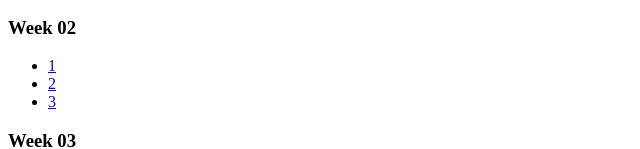
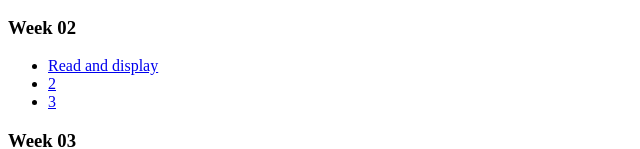
Before and after one commit to dafer171/WDD-330, a plain HTML site: page index.html in a window 1280 px wide. Shown: the part 420-569 px from the top of the page, without its empty margins (0-640 px from the left). Drawn offline with Linux system fonts and the light colour scheme.

Commit message:
read and display

```diff
--- a/index.html
+++ b/index.html
@@ -30,7 +30,9 @@
     <h2>Team work</h2>
     <h3>Week 02</h3>
     <ul>
-      <li><a href="/Team activities/w02/index.html">1</a></li>
+      <li>
+        <a href="/Team activities/w02/ReadAndDisplay.html">Read and display</a>
+      </li>
       <li><a href="/Team activities/w02/index1.html">2</a></li>
       <li><a href="/Team activities/w02/index2.html">3</a></li>
     </ul>
```
Also changed, not shown: Team activities/w02/ReadAndDisplay.html (renamed from Team activities/w02/index.html).
